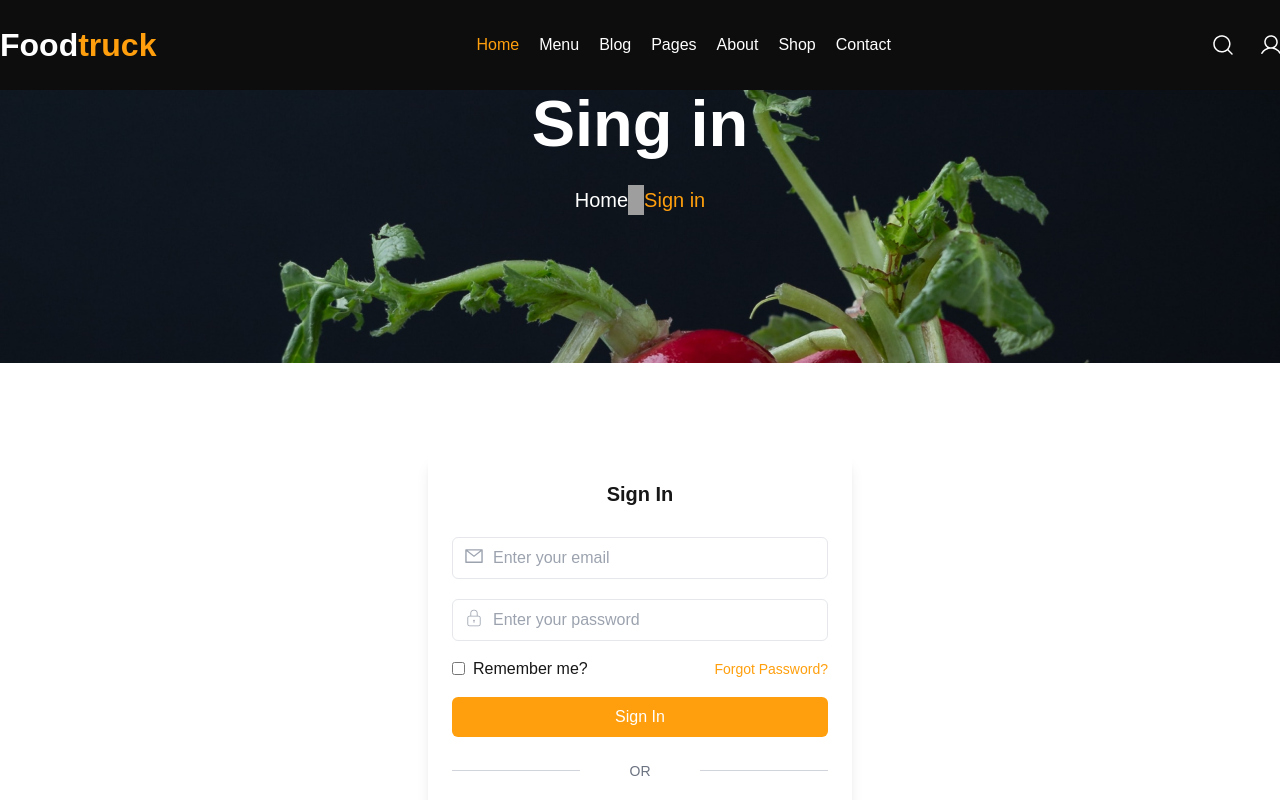
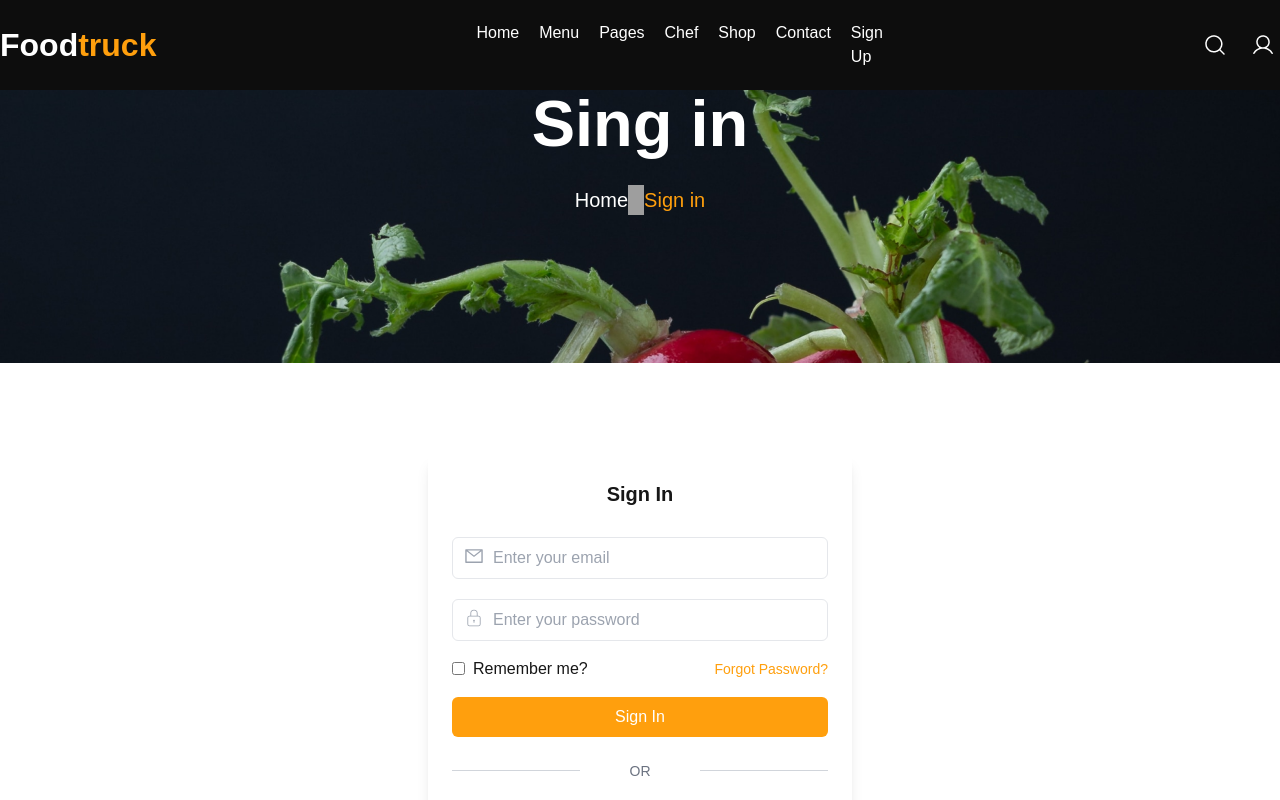
Before and after one commit to MuhammadFahadSiddiqui/hackathon-final-project-quarter-2, a Next.js app: page /signin in a window 1280 px wide. Shown: the top 800 px of the page. Built offline with nearby package versions, Linux system fonts and the light colour scheme; grey boxes are pictures that could not be loaded.

Commit message:
Your commit message here

```diff
--- a/src/app/not-found.tsx
+++ b/src/app/not-found.tsx
@@ -1,6 +1,6 @@
-import React from 'react'
-import Image from 'next/image'
-import Link from 'next/link'
+import React from "react";
+import Image from "next/image";
+import Link from "next/link";
 
 function NotFound() {
   return (
@@ -9,16 +9,32 @@ function NotFound() {
       <div>
         <div className="flex items-center h-[90px] bg-ododod text-ffffff gap-80 justify-center">
           <p className="text-[32px] font-bold">
-                        Food<span className="text-primarycolororg cursor-pointer">truck</span>
+            Food
+            <span className="text-primarycolororg cursor-pointer">truck</span>
           </p>
-                    <div className="flex text-[16px] gap-5 cursor-pointer">
-                        <p className="text-primarycolororg">Home</p>
-                        <p className="text-ffffff">Menu</p>
-                        <p className="text-ffffff">Blog</p>
-                        <p className="text-ffffff">Pages</p>
-                        <p className="text-ffffff">About</p>
-                        <p className="text-ffffff">Shop</p>
-                        <p className="text-ffffff">Contact</p>
+          <div className="flex text-[16px] gap-5">
+            <Link href="/">
+              <p className="text-ffffff hover:cursor-pointer">Home</p>
+            </Link>
+            <Link href="/ourmenu">
+              <p className="text-ffffff hover:cursor-pointer">Menu</p>
+            </Link>
+            {/* <Link href='/'><p className="text-ffffff hover:cursor-pointer">Blog</p></Link> */}
+            <Link href="/checkout">
+              <p className="text-ffffff hover:cursor-pointer">Pages</p>
+            </Link>
+            <Link href="/ourchef">
+              <p className="text-ffffff hover:cursor-pointer">Chef</p>
+            </Link>
+            <Link href="/ourshop">
+              <p className="text-ffffff hover:cursor-pointer">Shop</p>
+            </Link>
+            <Link href="/contact">
+              <p className="text-ffffff hover:cursor-pointer">Contact</p>
+            </Link>
+            <Link href="/signup">
+              <p className="text-ffffff hover:cursor-pointer">Sign Up</p>
+            </Link>
           </div>
           <div className="flex gap-[24px] cursor-pointer">
             <Image
@@ -48,7 +64,9 @@ function NotFound() {
           height={410}
         />
         <div className="-mt-72">
-                    <p className="flex justify-center text-ffffff text-[65px] font-bold">404 Error</p>
+          <p className="flex justify-center text-ffffff text-[65px] font-bold">
+            404 Error
+          </p>
           <div className="flex justify-center mt-3 text-[20px]">
             <p className="text-ffffff">Home</p>
             <Image
@@ -64,24 +82,23 @@ function NotFound() {
 
       {/* 404 page */}
 
-            <div className="text-center mt-52 space-y-6">
+      <div className="text-center my-80 space-y-6">
         <h2 className="text-[65px] font-bold text-primarycolororg">404</h2>
-                <h3 className="text-[25px] font-semibold">Oops! Looks like something went wrong</h3>
+        <h3 className="text-[25px] font-semibold">
+          Oops! Looks like something went wrong
+        </h3>
         <p className="text-[18px] text-gray-600">
-                    Page cannot be found! We’ll have it figured out in no time. Meanwhile, check out these fresh ideas:
+          Page cannot be found! We’ll have it figured out in no time. Meanwhile,
+          check out these fresh ideas:
         </p>
-               <Link href='/'>
-                <button
-                    className="font-bold mt-10 bg-primarycolororg text-white px-6 py-3 rounded-md hover:bg-primarycolororg-dark transition duration-300"
-
-                >
+        <Link href="/">
+          <button className="font-bold mt-10 bg-primarycolororg text-white px-6 py-3 rounded-md hover:bg-primarycolororg-dark transition duration-300">
             Go To Home
-                </button></Link>
+          </button>
+        </Link>
       </div>
-
-
     </div>
-    )
+  );
 }
 
-export default NotFound
+export default NotFound;
--- a/src/app/ourshop/page.tsx
+++ b/src/app/ourshop/page.tsx
@@ -40,7 +40,7 @@ const images = [
 
 export default function Page() {
   return (
-    <div>
+    <div className="flex flex-col justify-center w-[1920px]">
       <div>
         <div className="flex items-center h-[90px] bg-ododod text-ffffff gap-80 justify-center">
           <p className="text-[32px] font-bold">
@@ -98,9 +98,9 @@ export default function Page() {
           width={1920}
           height={410}
         />
-        <div className="-mt-72">
+        <div className="-mt-72 ">
           <p className="flex justify-center text-ffffff text-[65px] font-bold">
-            Sing in
+            Our Shop
           </p>
           <div className="flex justify-center mt-3 text-[20px]">
             <p className="text-ffffff">Home</p>
@@ -110,11 +110,11 @@ export default function Page() {
               width={16}
               height={16}
             />
-            <p className="text-primarycolororg">Sign in </p>
+            <p className="text-primarycolororg">shop </p>
           </div>
         </div>
       </div>
-      <div className="flex justify-between mh-[1923px] w-[1320px]">
+      <div className="flex justify-between mt-60 mh-[1923px] w-[1320px]">
         <div>
           {/* Dropdown Section */}
           <div className="flex gap-10 mb-6">
--- a/src/app/signin/page.tsx
+++ b/src/app/signin/page.tsx
@@ -1,9 +1,10 @@
-import React from 'react'
-import Image from 'next/image'
-import { AiOutlineMail } from 'react-icons/ai'
-import { CiLock } from 'react-icons/ci'
-import { FcGoogle } from 'react-icons/fc'
-import { FaApple } from 'react-icons/fa'
+import React from "react";
+import Link from "next/link";
+import Image from "next/image";
+import { AiOutlineMail } from "react-icons/ai";
+import { CiLock } from "react-icons/ci";
+import { FcGoogle } from "react-icons/fc";
+import { FaApple } from "react-icons/fa";
 
 function Signin() {
   return (
@@ -12,16 +13,32 @@ function Signin() {
       <div>
         <div className="flex items-center h-[90px] bg-ododod text-ffffff gap-80 justify-center">
           <p className="text-[32px] font-bold">
-                        Food<span className="text-primarycolororg cursor-pointer">truck</span>
+            Food
+            <span className="text-primarycolororg cursor-pointer">truck</span>
           </p>
-                    <div className="flex text-[16px] gap-5 cursor-pointer">
-                        <p className="text-primarycolororg">Home</p>
-                        <p className="text-ffffff">Menu</p>
-                        <p className="text-ffffff">Blog</p>
-                        <p className="text-ffffff">Pages</p>
-                        <p className="text-ffffff">About</p>
-                        <p className="text-ffffff">Shop</p>
-                        <p className="text-ffffff">Contact</p>
+          <div className="flex text-[16px] gap-5">
+            <Link href="/">
+              <p className="text-ffffff hover:cursor-pointer">Home</p>
+            </Link>
+            <Link href="/ourmenu">
+              <p className="text-ffffff hover:cursor-pointer">Menu</p>
+            </Link>
+            {/* <Link href='/'><p className="text-ffffff hover:cursor-pointer">Blog</p></Link> */}
+            <Link href="/checkout">
+              <p className="text-ffffff hover:cursor-pointer">Pages</p>
+            </Link>
+            <Link href="/ourchef">
+              <p className="text-ffffff hover:cursor-pointer">Chef</p>
+            </Link>
+            <Link href="/ourshop">
+              <p className="text-ffffff hover:cursor-pointer">Shop</p>
+            </Link>
+            <Link href="/contact">
+              <p className="text-ffffff hover:cursor-pointer">Contact</p>
+            </Link>
+            <Link href="/signup">
+              <p className="text-ffffff hover:cursor-pointer">Sign Up</p>
+            </Link>
           </div>
           <div className="flex gap-[24px] cursor-pointer">
             <Image
@@ -51,7 +68,9 @@ function Signin() {
           height={410}
         />
         <div className="-mt-72">
-                    <p className="flex justify-center text-ffffff text-[65px] font-bold">Sing in</p>
+          <p className="flex justify-center text-ffffff text-[65px] font-bold">
+            Sing in
+          </p>
           <div className="flex justify-center mt-3 text-[20px]">
             <p className="text-ffffff">Home</p>
             <Image
@@ -127,10 +146,8 @@ function Signin() {
           <p className="text-sm">Sign in with Apple</p>
         </div>
       </div>
-
-
     </div>
-    )
+  );
 }
 
-export default Signin
+export default Signin;
--- a/src/app/signup/page.tsx
+++ b/src/app/signup/page.tsx
@@ -1,11 +1,11 @@
-import React from 'react'
-import Image from 'next/image'
-import { FcGoogle } from 'react-icons/fc'
-import { FaApple } from 'react-icons/fa'
-import { AiOutlineMail } from 'react-icons/ai'
-import { CiLock } from 'react-icons/ci'
-import { LuUserRound } from 'react-icons/lu'
-import Link from 'next/link'
+import React from "react";
+import Image from "next/image";
+import { FcGoogle } from "react-icons/fc";
+import { FaApple } from "react-icons/fa";
+import { AiOutlineMail } from "react-icons/ai";
+import { CiLock } from "react-icons/ci";
+import { LuUserRound } from "react-icons/lu";
+import Link from "next/link";
 
 function signup() {
   return (
@@ -14,16 +14,32 @@ function signup() {
       <div>
         <div className="flex items-center h-[90px] bg-ododod text-ffffff gap-80 justify-center">
           <p className="text-[32px] font-bold">
-                        Food<span className="text-primarycolororg cursor-pointer">truck</span>
+            Food
+            <span className="text-primarycolororg cursor-pointer">truck</span>
           </p>
-                    <div className="flex text-[16px] gap-5 cursor-pointer">
-                        <p className="text-primarycolororg">Home</p>
-                        <p className="text-ffffff">Menu</p>
-                        <p className="text-ffffff">Blog</p>
-                        <p className="text-ffffff">Pages</p>
-                        <p className="text-ffffff">About</p>
-                        <p className="text-ffffff">Shop</p>
-                        <p className="text-ffffff">Contact</p>
+          <div className="flex text-[16px] gap-5">
+            <Link href="/">
+              <p className="text-ffffff hover:cursor-pointer">Home</p>
+            </Link>
+            <Link href="/ourmenu">
+              <p className="text-ffffff hover:cursor-pointer">Menu</p>
+            </Link>
+            {/* <Link href='/'><p className="text-ffffff hover:cursor-pointer">Blog</p></Link> */}
+            <Link href="/checkout">
+              <p className="text-ffffff hover:cursor-pointer">Pages</p>
+            </Link>
+            <Link href="/ourchef">
+              <p className="text-ffffff hover:cursor-pointer">Chef</p>
+            </Link>
+            <Link href="/ourshop">
+              <p className="text-ffffff hover:cursor-pointer">Shop</p>
+            </Link>
+            <Link href="/contact">
+              <p className="text-ffffff hover:cursor-pointer">Contact</p>
+            </Link>
+            <Link href="/signup">
+              <p className="text-ffffff hover:cursor-pointer">Sign Up</p>
+            </Link>
           </div>
           <div className="flex gap-[24px] cursor-pointer">
             <Image
@@ -53,7 +69,9 @@ function signup() {
           height={410}
         />
         <div className="-mt-72">
-                    <p className="flex justify-center text-ffffff text-[65px] font-bold">Sign up page</p>
+          <p className="flex justify-center text-ffffff text-[65px] font-bold">
+            Sign up page
+          </p>
           <div className="flex justify-center mt-3 text-[20px]">
             <p className="text-ffffff">Home</p>
             <Image
@@ -74,7 +92,7 @@ function signup() {
 
         {/* NAme Input */}
         <div className="mb-4 relative">
-                    <LuUserRound  className="absolute left-3 top-1/2 transform -translate-y-1/2 text-gray-400 text-xl" />
+          <LuUserRound className="absolute left-3 top-1/2 transform -translate-y-1/2 text-gray-400 text-xl" />
           <input
             id="name"
             type="name"
@@ -150,7 +168,7 @@ function signup() {
         </div>
       </div>
     </div>
-    )
+  );
 }
 
-export default signup
+export default signup;
```
Lines whose indentation alone changed are shown as unchanged.
